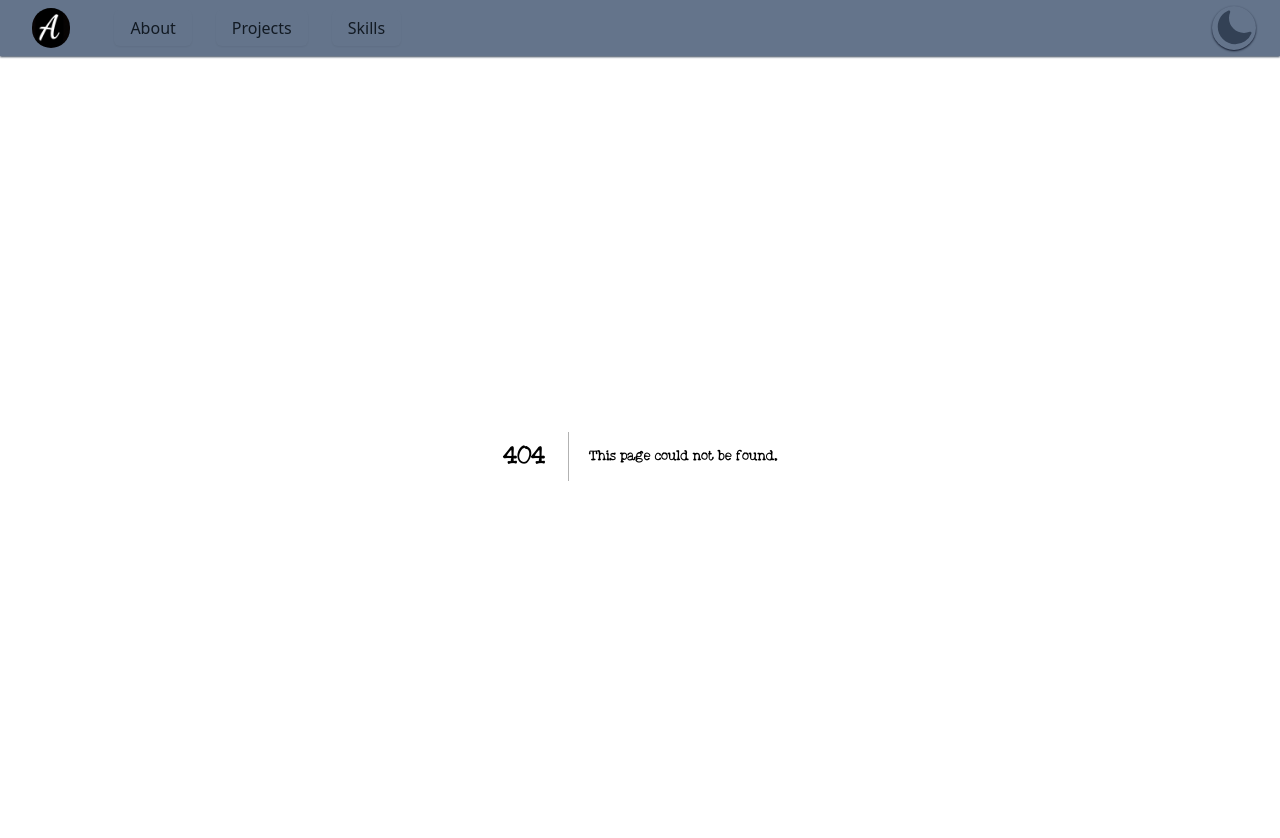
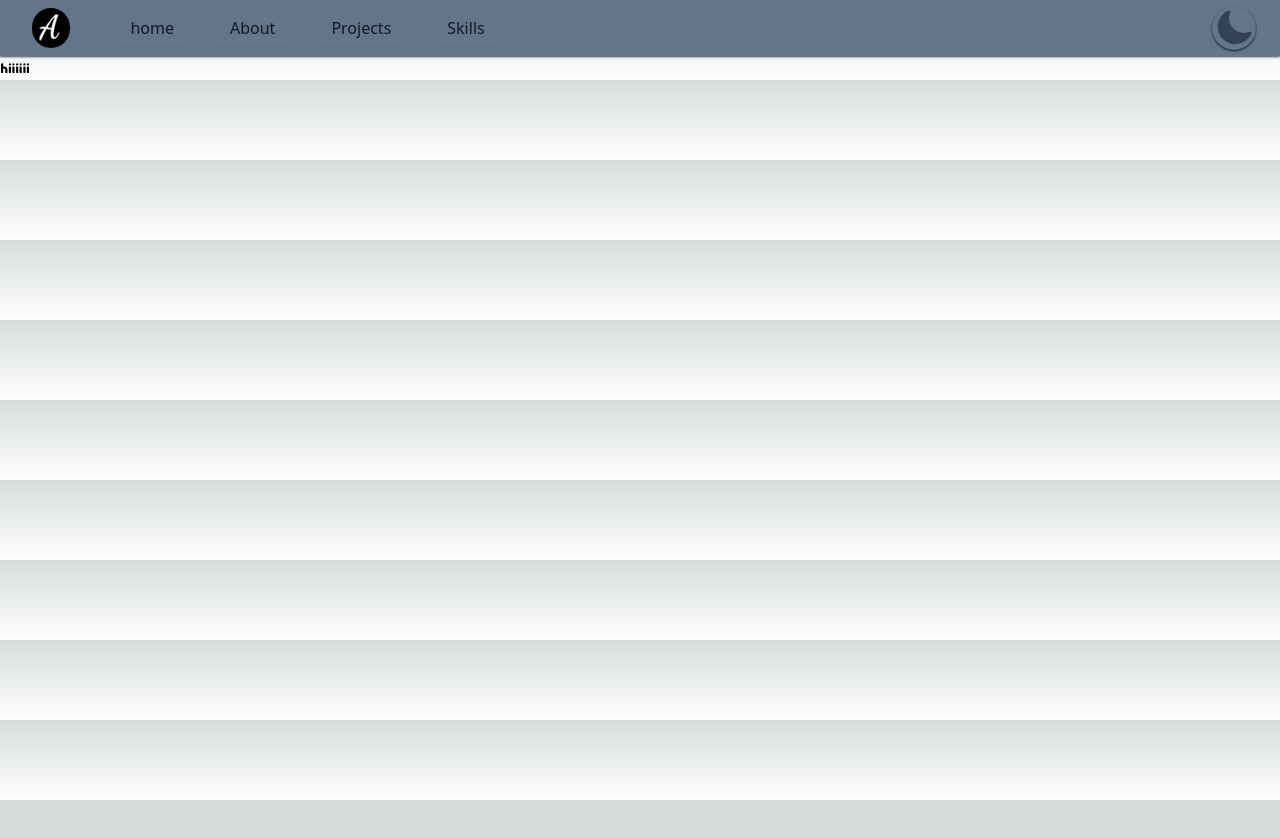
Before and after one commit to AmirAghajani98/portfolio, a Next.js app: page /experience in a window 1280 px wide. Before the commit this address had no page. Shown: the top 838 px of the page. After the commit the page ends 800 px from the top, so only its background shows below. Built offline with nearby package versions, Linux system fonts and the light colour scheme.

Commit message:
add-new-page

```diff
--- a/src/app/component/Navbar.tsx
+++ b/src/app/component/Navbar.tsx
@@ -3,6 +3,7 @@
 import Image from "next/image";
 import { ThemeSwitcher } from "./ThemeSwitcher";
 import { useState, useEffect } from "react";
+import Link from "next/link";
 
 export default function Navbar() {
   const [isOpen, setIsOpen] = useState(false);
@@ -49,6 +50,14 @@ export default function Navbar() {
         <div className="sm:flex hidden sm:w-11/12">
           <div className="rounded-md shadow-sm mx-3">
             <a
+              href="/"
+              className="block px-4 py-1.5 text-center w-auto rounded-md text-base font-medium font-sans dark:text-slate-100 text-[#121a23] hover:text-slate-800 hover:bg-opacity-20"
+            >
+              home
+            </a>
+          </div>
+          <div className="rounded-md shadow-sm mx-3">
+            <a
               href="#projects"
               className="block px-4 py-1.5 text-center w-auto rounded-md text-base font-medium font-sans dark:text-slate-100 text-[#121a23] hover:text-slate-800 hover:bg-opacity-20"
             >
@@ -56,12 +65,12 @@ export default function Navbar() {
             </a>
           </div>
           <div className="rounded-md shadow-sm mx-3">
-            <a
-              href="#projects"
+            <Link
+              href={"/experience"}
               className="block px-4 py-1.5 text-center w-auto rounded-md text-base font-medium font-sans dark:text-slate-100 text-[#121a23] hover:text-slate-800 hover:bg-opacity-20"
             >
               Projects
-            </a>
+            </Link>
           </div>
           <div className="rounded-md shadow-sm mx-3">
             <a
--- a/src/app/component/projects.tsx
+++ b/src/app/component/projects.tsx
@@ -2,6 +2,7 @@
 
 import React, { useState } from "react";
 import Image from "next/image";
+import Link from "next/link";
 
 const Projects: React.FC = () => {
   const [isModalOpen, setModalOpen] = useState(false);
@@ -53,7 +54,7 @@ const Projects: React.FC = () => {
             interface.
           </p>
         </div>
-        <div className="my-4 sm:my-auto sm:w-full z-50  py-4 p-4 sm:py-8 sm:h-[480px] dark:z-10 dark:text-slate-100 text-[#121a23] dark:bg-slate-700 bg-slate-500 dark:bg-opacity-100 bg-opacity-70 sm:text-justify text-start rounded-3xl shadow shadow-slate-500 dark:shadow-slate-900 ">
+        <div className="my-4 sm:my-auto sm:w-full z-50 py-4 p-4 sm:py-8 sm:h-[480px] dark:z-10 dark:text-slate-100 text-[#121a23] dark:bg-slate-700 bg-slate-500 dark:bg-opacity-100 bg-opacity-70 sm:text-justify text-start rounded-3xl shadow shadow-slate-500 dark:shadow-slate-900 ">
           <div className="inline-flex justify-center items-center dark:text-slate-100 text-[#121a23] w-full">
             <Image
               src="./img/resume.png"
@@ -96,7 +97,6 @@ const Projects: React.FC = () => {
           </p>
         </div>
       </div>
-
       {isModalOpen && (
         <div
           className="fixed inset-0 flex justify-center items-center bg-black bg-opacity-70 z-50"
@@ -119,6 +119,14 @@ const Projects: React.FC = () => {
           </div>
         </div>
       )}
+      <div className="w-full justify-center items-center text-center ">
+        <Link
+          href={"/experience"}
+          className="text-lg font-sans mx-auto py-4 px-4 font-semibold dark:text-slate-100 text-[#121a23] dark:bg-slate-700 bg-slate-500 dark:bg-opacity-100 bg-opacity-70 rounded-lg "
+        >
+          see more...
+        </Link>
+      </div>
     </main>
   );
 };
--- /dev/null
+++ b/src/app/experience/page.tsx
@@ -0,0 +1,7 @@
+"use client";
+
+import React from "react";
+
+export default function Experience() {
+  return <div>hiiiiii</div>;
+}
```
